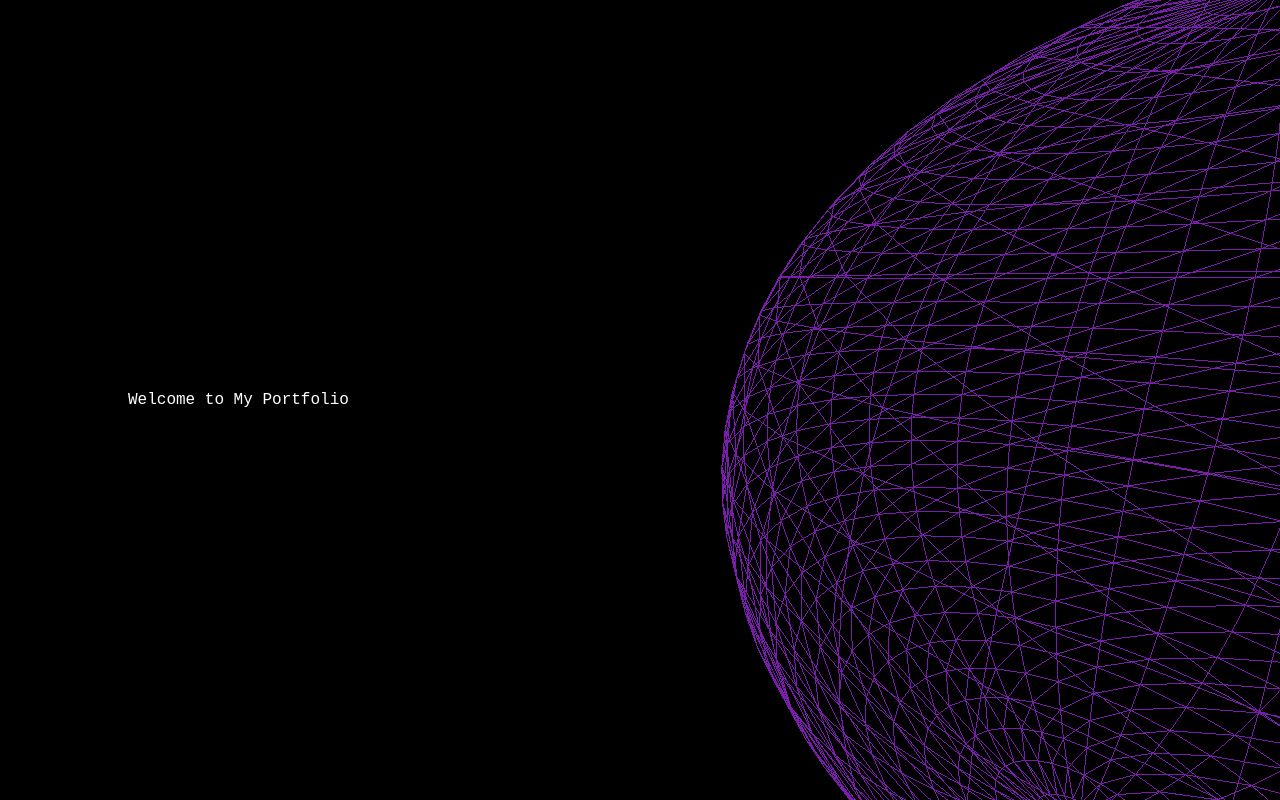
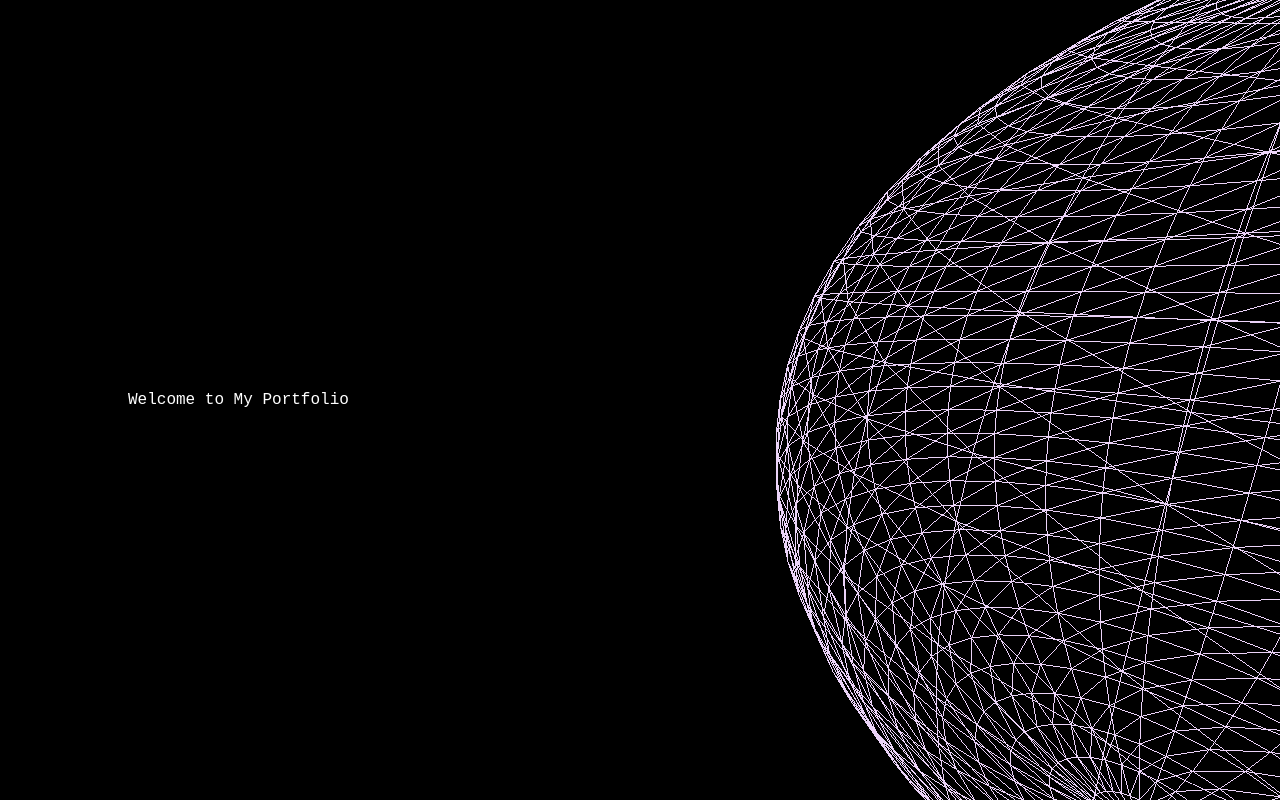
Before and after one commit to andreixmanu/portfolio, a Vue app: page / in a window 1280 px wide. Built offline with nearby package versions, Linux system fonts and the light colour scheme.

Commit message:
updated sphere and removed body margin

```diff
--- a/src/App.vue
+++ b/src/App.vue
@@ -19,6 +19,15 @@ export default defineComponent({
 </script>
 
 Portfolio <style>
+
+html, body {
+  margin: 0;
+  padding: 0;
+  width: 100%;
+  height: 100%;
+  overflow: hidden;
+}
+
 #app {
   width: 100vw;
   height: 100vh;
--- a/src/views/ThreeBackground.vue
+++ b/src/views/ThreeBackground.vue
@@ -25,14 +25,29 @@
         renderer.setSize(window.innerWidth, window.innerHeight);
         threeCanvas.value.appendChild(renderer.domElement);
 
+          // Add a light source
+        const ambientLight = new THREE.AmbientLight(0xffffff, 0.5); // Soft white light
+        scene.add(ambientLight);
+
+        const pointLight = new THREE.PointLight(0xffffff, 1); // Bright white light
+        pointLight.position.set(10, 10, 10);
+        scene.add(pointLight);
+
         // Wireframe sphere
-        const geometry = new THREE.SphereGeometry(5, 32, 32);
-        const material = new THREE.MeshBasicMaterial({ color: 0x7A1CAC, wireframe: true }); // Set the sphere's color to a shade of purple
-        const wireframeSphere = new THREE.Mesh(geometry, material); // Create a mesh with the geometry and material
+        /*
+        * Colors:
+        * 0x7A1CAC - Purple
+        * 0xF2F2F2 - Silver
+        * 0xEBD3F8 - Light purple
+        */
+        const geometry = new THREE.SphereGeometry(6, 32, 32);
+        const wireframeGeometry = new THREE.WireframeGeometry(geometry); // Create a wireframe geometry from the sphere geometry
+        const material = new THREE.LineBasicMaterial({ color: 0xEBD3F8, linewidth: 100 }); // Set the sphere's color to a shade of purple
+        const wireframeSphere = new THREE.LineSegments(wireframeGeometry, material); // Create a mesh with the geometry and material
         scene.add(wireframeSphere);
 
-        camera.position.z = 6; // Set the camera's position to a distance of 8 units from the origin
-        camera.position.x = -6; // Move the camera to the right
+        camera.position.z = 7; // Set the camera's position to a distance of 8 units from the origin
+        camera.position.x = -8; // Move the camera to the left
         camera.position.y = 1; // Move the camera up
 
         // Animation loop
```
